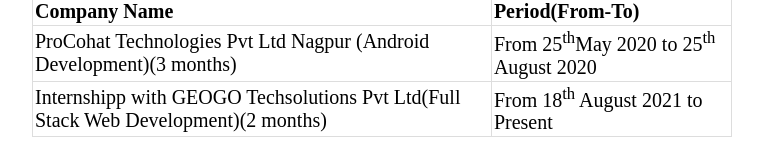
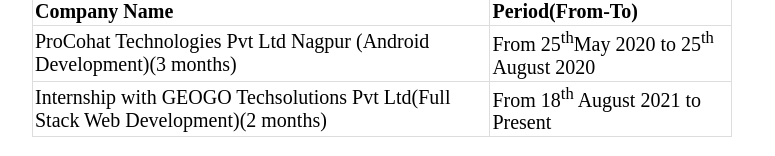
Before and after one commit to anushreebhure/Resume-made-with-HTML-CSS, a plain HTML site: page index.html in a window 1280 px wide. Shown: the part 783-939 px from the top of the page, without its empty margins (258-1033 px from the left). Drawn offline with Linux system fonts and the light colour scheme.

Commit message:
Update index.html

```diff
--- a/index.html
+++ b/index.html
@@ -99,7 +99,7 @@
 
                 </tr>
             <tr>
-                <td>Internshipp with GEOGO Techsolutions Pvt Ltd(Full Stack Web Development)(2 months)</td>
+                <td>Internship with GEOGO Techsolutions Pvt Ltd(Full Stack Web Development)(2 months)</td>
                 <td>From 18<sup>th</sup> August 2021 to Present</td>
             </tr>
             </table>
```
